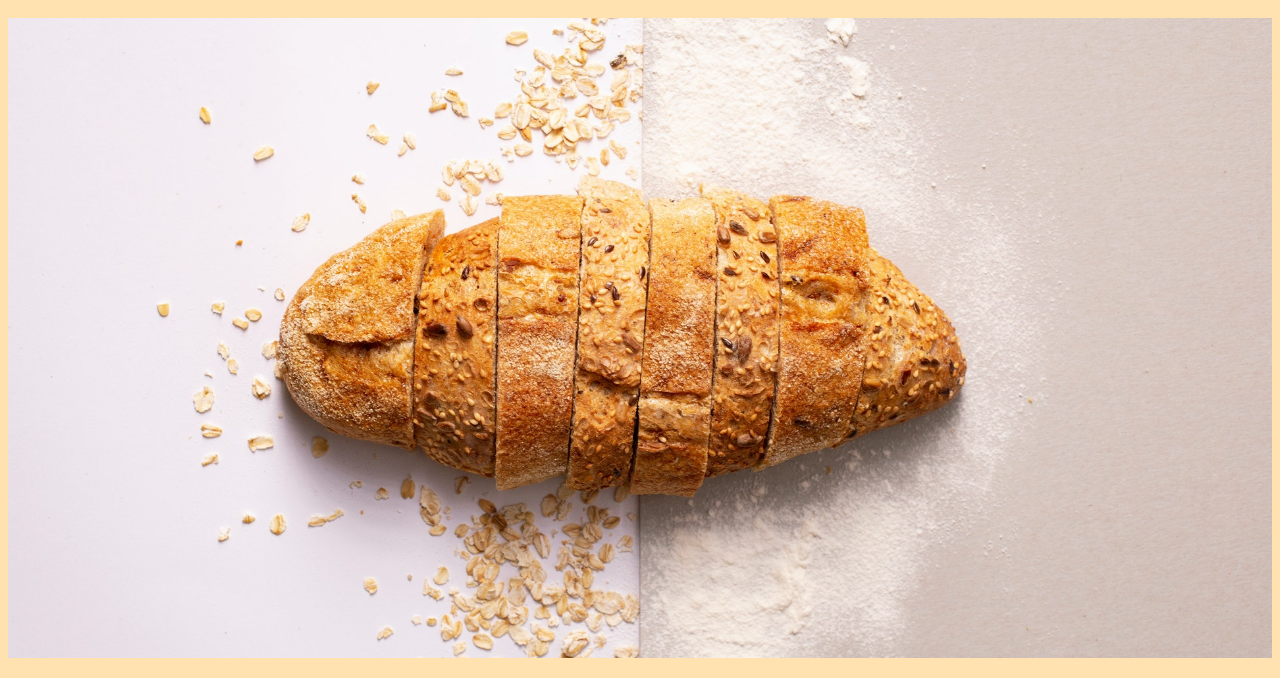
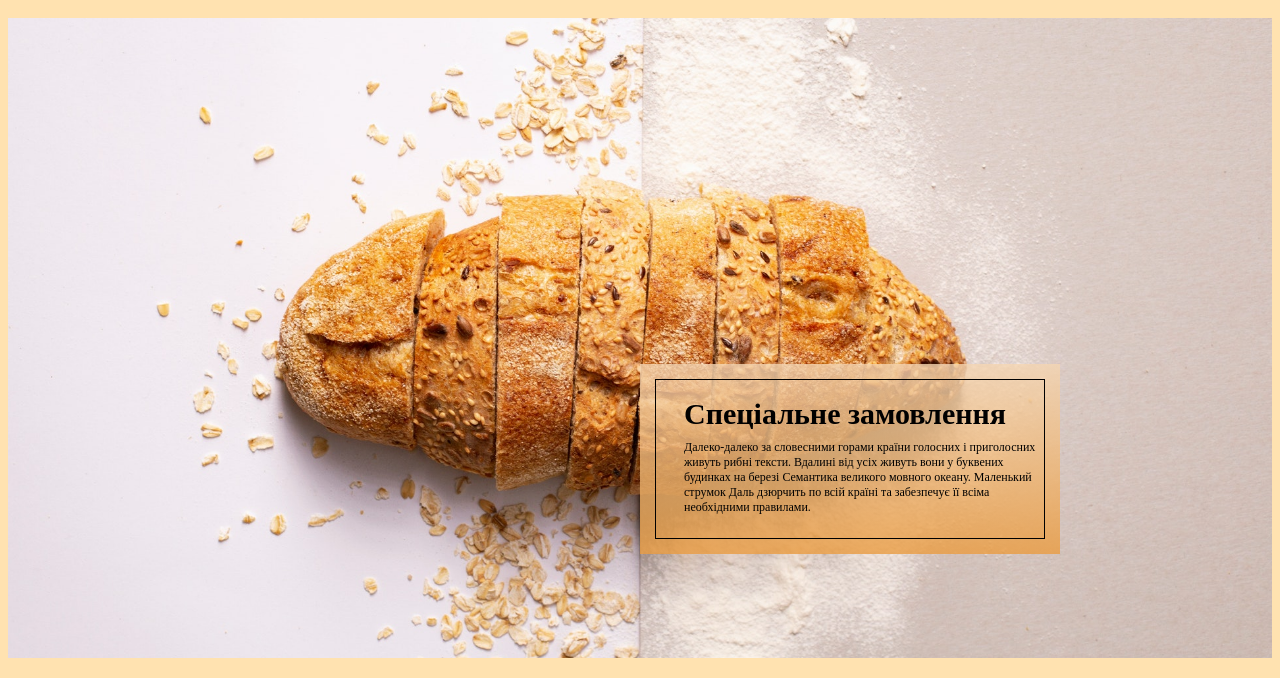
Before and after one commit to AnastasiiaNychkalo/bakery, a plain HTML site: page src/index.html in a window 1280 px wide. Shown: the part 152-830 px from the top of the page. Drawn offline with Linux system fonts and the light colour scheme.

Commit message:
edit section about

```diff
--- a/src/css/style.css
+++ b/src/css/style.css
@@ -1,3 +1,7 @@
+*{
+    box-sizing: border-box;
+}
+
 body {
     background-color: #FFE2B0;
 }
@@ -38,4 +42,35 @@ nav {
     background-position: center;
     background-size: cover; */
     background: url(../img/background-image.jpg) center/cover no-repeat;
+    position: relative;
 }
+
+.section-about__block {
+    width: 420px;
+    height: 190px;
+    background: linear-gradient(180deg, rgba(244, 213, 178, 0.8) 0%, rgba(234, 156, 65, 0.8) 100%);
+    position: absolute;
+    top: 54%;
+    left: 50%;
+    padding-top: 15px;
+}
+
+.section-about__border {
+    width: 390px;
+    height: 160px;
+    border: 1px solid black;
+    margin: 0 auto;
+    padding: 17px 0 0 28px;
+    text-align: left;
+}
+
+.section-about__title {
+    font-size: 30px;
+    margin: 0;
+    margin-bottom: 9px;
+}
+
+.section-about__text {
+    font-size: 12px;
+    margin: 0;
+}
--- a/src/index.html
+++ b/src/index.html
@@ -21,7 +21,12 @@
     </nav>
     <main>
         <section class="section-about">
-
+            <div class="section-about__block">
+                <div class="section-about__border">
+                    <h1 class="section-about__title">Спеціальне замовлення</h1>
+                    <p class="section-about__text">Далеко-далеко за словесними горами країни голосних і приголосних живуть рибні тексти. Вдалині від усіх живуть вони у буквених будинках на березі Семантика великого мовного океану. Маленький струмок Даль дзюрчить по всій країні та забезпечує її всіма необхідними правилами.</p>
+                </div>
+            </div>
         </section>
         <section></section>
         <section></section>
```
